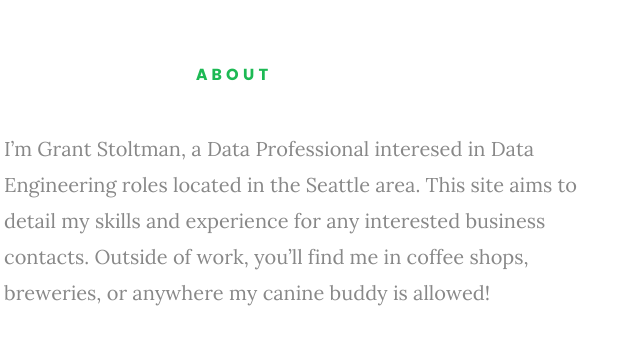
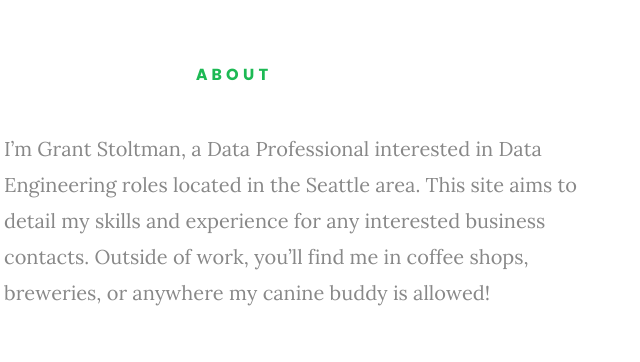
Before and after one commit to gstoltman/gstoltman.github.io, a plain HTML site: page index.html in a window 1280 px wide. Shown: the part 860-1222 px from the top of the page, 406-1046 px from the left. Drawn offline with Linux system fonts and the light colour scheme; files whose address does not match are found by name.

Commit message:
fixing typo

```diff
--- a/index.html
+++ b/index.html
@@ -105,7 +105,7 @@
 
    				<img src="images/profile-pic.jpg" alt="Profile Picture">
 
-   				<p class="lead">I’m Grant Stoltman, a Data Professional interesed in Data Engineering roles located in the Seattle area. This site aims to detail my skills and experience for any interested business contacts. Outside of work, you’ll find me in coffee shops, breweries, or anywhere my canine buddy is allowed!</p>
+   				<p class="lead">I’m Grant Stoltman, a Data Professional interested in Data Engineering roles located in the Seattle area. This site aims to detail my skills and experience for any interested business contacts. Outside of work, you’ll find me in coffee shops, breweries, or anywhere my canine buddy is allowed!</p>
    			</div>
 
    		</div>
```
